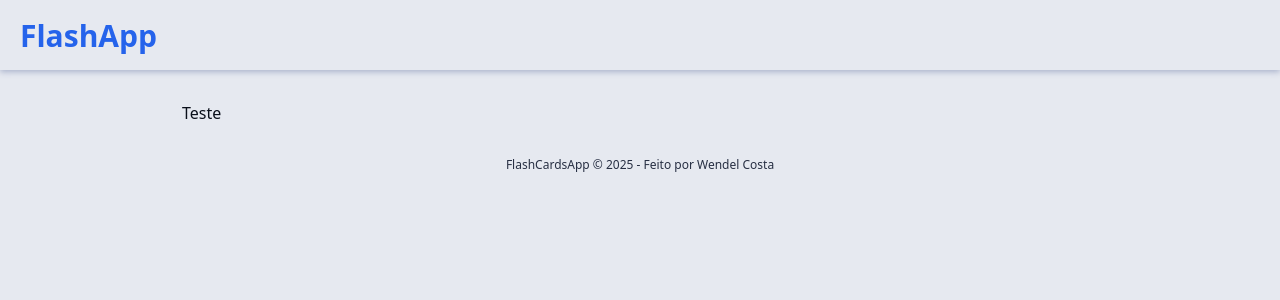
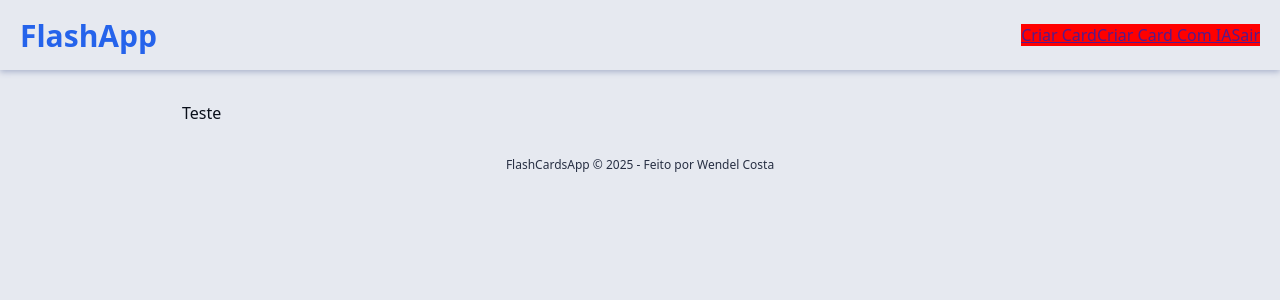
Before and after one commit to Wendel-Costa/FlashcardsApp, a React (Vite) app in the folder frontend/: page / in a window 1280 px wide. Shown: the top 300 px of the page. Built offline with nearby package versions, Linux system fonts and the light colour scheme.

Commit message:
creating DefaultHeader

```diff
--- /dev/null
+++ b/frontend/src/components/DefaultHeader/index.tsx
@@ -0,0 +1,16 @@
+import { Logo } from '../Logo'
+import styles from './styles.module.css'
+
+type DefaultHeaderProps = {
+   children: React.ReactNode
+}
+
+export function DefaultHeader({ children }: DefaultHeaderProps) {
+   return (
+      <div className={styles.defaultHeader}>
+         <Logo />
+
+         {children}
+      </div>
+   )
+}
--- /dev/null
+++ b/frontend/src/components/DefaultHeader/styles.module.css
@@ -0,0 +1,10 @@
+.defaultHeader {
+   width: 100%;
+   height: 7rem;
+   box-shadow: 0 2px 6px var(--gray-300);
+   padding: 1rem 2rem;
+
+   display: flex;
+   align-items: center;
+   justify-content: space-between;
+}
--- a/frontend/src/components/Header/styles.module.css
+++ /dev/null
@@ -1,39 +0,0 @@
-.header {
-  width: 100%;
-  height: 7rem;
-  box-shadow: 0 2px 6px var(--gray-300);
-  padding: 1rem 2rem;
-
-  display: flex;
-  align-items: center;
-}
-
-.logo {
-  display: flex;
-  align-items: center;
-  justify-content: center;
-  gap: 2.4rem;
-  /*padding-top: 3.2rem;*/
-}
-
-.logoLink {
-  display: flex;
-  /*flex-direction: column;*/
-  align-items: center;
-  justify-content: center;
-  font-weight: bold;
-  gap: 0.4rem;
-  font-size: 3rem;
-  text-decoration: none;
-  color: var(--primary);
-  transition: all 0.1s ease-in-out;
-}
-
-.logoLink:hover {
-  filter: brightness(50%);
-}
-
-/*.logoLink svg {
-  width: 5.0rem;
-  height: 5.0rem;
-}*/
--- /dev/null
+++ b/frontend/src/components/HomeHeader/index.tsx
@@ -0,0 +1,14 @@
+import { DefaultHeader } from '../DefaultHeader'
+import styles from './styles.module.css'
+
+export function HomeHeader() {
+   return (
+      <DefaultHeader>
+         <div className={styles.homeHeader}>
+            <a href="">Criar Card</a>
+            <a href="">Criar Card Com IA</a>
+            <a href="">Sair</a>
+         </div>
+      </DefaultHeader>
+   )
+}
--- /dev/null
+++ b/frontend/src/components/HomeHeader/styles.module.css
@@ -0,0 +1,4 @@
+.homeHeader {
+   display: flex;
+   background-color: red;
+}
--- a/frontend/src/components/Header/index.tsx
+++ b/frontend/src/components/Logo/index.tsx
@@ -1,6 +1,6 @@
 import styles from './styles.module.css'
 
-export function Header() {
+export function Logo() {
    return (
       <div className={styles.header}>
          <div className={styles.logo}>
--- /dev/null
+++ b/frontend/src/components/Logo/styles.module.css
@@ -0,0 +1,29 @@
+.logo {
+   display: flex;
+   align-items: center;
+   justify-content: center;
+   gap: 2.4rem;
+   /*padding-top: 3.2rem;*/
+}
+
+.logoLink {
+   display: flex;
+   /*flex-direction: column;*/
+   align-items: center;
+   justify-content: center;
+   font-weight: bold;
+   gap: 0.4rem;
+   font-size: 3rem;
+   text-decoration: none;
+   color: var(--primary);
+   transition: all 0.1s ease-in-out;
+}
+
+.logoLink:hover {
+   filter: brightness(50%);
+}
+
+/*.logoLink svg {
+  width: 5.0rem;
+  height: 5.0rem;
+}*/
--- a/frontend/src/pages/Home/index.tsx
+++ b/frontend/src/pages/Home/index.tsx
@@ -1,9 +1,13 @@
+import { Container } from "../../components/Container";
+import { HomeHeader } from "../../components/HomeHeader";
 import { MainTemplate } from "../../templates/MainTemplate";
 
 export function Home() {
    return (
       <MainTemplate>
-         Teste
+         <HomeHeader />
+
+         <Container>Teste</Container>
       </MainTemplate>
    )
 }
--- a/frontend/src/templates/MainTemplate/index.tsx
+++ b/frontend/src/templates/MainTemplate/index.tsx
@@ -1,6 +1,5 @@
 import { Container } from "../../components/Container"
 import { Footer } from "../../components/Footer"
-import { Header } from "../../components/Header"
 
 type MainTemplateProps = {
    children: React.ReactNode
@@ -9,11 +8,7 @@ type MainTemplateProps = {
 export function MainTemplate({ children }: MainTemplateProps) {
    return (
       <>
-         <Header />
-
-         <Container>
-            {children}
-         </Container>
+         {children}
 
          <Container>
             <Footer />
```
